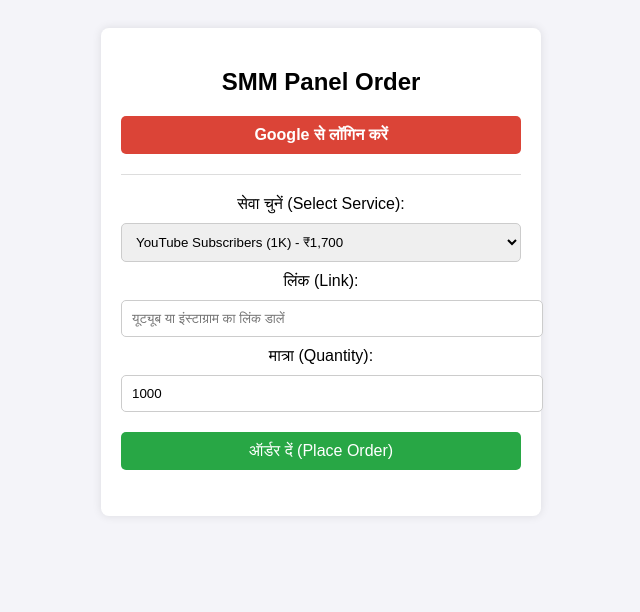
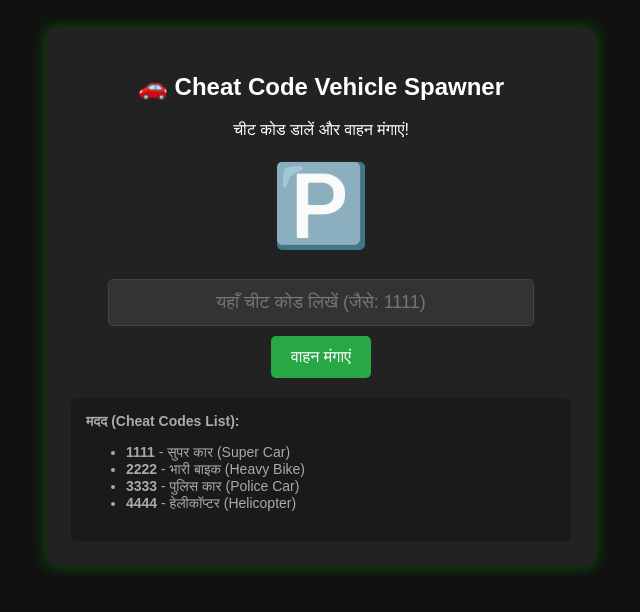
Before and after one commit to kkuvagaming-sketch/my-dream-journey, a website: page index.html in a window 1280 px wide. Shown: the whole page, without its empty margins (319-959 px from the left). Drawn offline with Linux system fonts and the light colour scheme.

Commit message:
Update index.html

```diff
--- a/index.html
+++ b/index.html
@@ -3,82 +3,70 @@
 <head>
     <meta charset="UTF-8">
     <meta name="viewport" content="width=device-width, initial-scale=1.0">
-    <title>My Dream Journey - SMM Panel</title>
+    <title>Indian Cheat Code Game - My Dream Journey</title>
     <style>
-        body { font-family: Arial, sans-serif; background: #f4f4f9; padding: 20px; text-align: center; }
-        .form-container { background: white; max-width: 400px; margin: auto; padding: 20px; border-radius: 8px; box-shadow: 0px 0px 10px rgba(0,0,0,0.1); }
-        select, input, button { width: 100%; padding: 10px; margin: 10px 0; border: 1px solid #ccc; border-radius: 5px; }
-        button { background: #28a745; color: white; font-size: 16px; border: none; cursor: pointer; }
+        body { font-family: Arial, sans-serif; background: #111; color: #fff; text-align: center; padding: 20px; }
+        .game-box { background: #222; max-width: 500px; margin: auto; padding: 25px; border-radius: 10px; box-shadow: 0 0 15px rgba(0,255,0,0.3); }
+        input { width: 80%; padding: 12px; font-size: 18px; border-radius: 5px; border: 1px solid #444; background: #333; color: #fff; text-align: center; margin-bottom: 10px; }
+        button { padding: 12px 20px; font-size: 16px; background: #28a745; color: white; border: none; border-radius: 5px; cursor: pointer; }
         button:hover { background: #218838; }
-        .google-btn { background: #db4437; display: flex; align-items: center; justify-content: center; text-decoration: none; color: white; font-weight: bold; border-radius: 5px; padding: 10px; margin-top: 15px; }
-        .google-btn:hover { background: #c33d2e; }
+        .spawned-item { font-size: 80px; margin: 20px 0; min-height: 100px; }
+        .cheat-list { text-align: left; background: #1a1a1a; padding: 15px; border-radius: 5px; margin-top: 20px; font-size: 14px; color: #aaa; }
     </style>
 </head>
 <body>
 
-    <div class="form-container">
-        <h2>SMM Panel Order</h2>
+    <div class="game-box">
+        <h2>🚗 Cheat Code Vehicle Spawner</h2>
+        <p>चीट कोड डालें और वाहन मंगाएं!</p>
 
-        <!-- Google Login Button -->
-        <a href="/auth/google" class="google-btn">
-            Google से लॉगिन करें
-        </a>
+        <div class="spawned-item" id="vehicleDisplay">🅿️</div>
 
-        <hr style="margin: 20px 0; border: 0; border-top: 1px solid #ddd;">
+        <input type="text" id="cheatInput" placeholder="यहाँ चीट कोड लिखें (जैसे: 1111)">
+        <br>
+        <button onclick="spawnVehicle()">वाहन मंगाएं</button>
 
-        <form id="orderForm">
-            <label for="service">सेवा चुनें (Select Service):</label>
-            <select id="service" required>
-                <option value="9599">YouTube Subscribers (1K) - ₹1,700</option>
-                <option value="7183">YouTube Likes (1K) - ₹150</option>
-                <option value="8533">YouTube Views (1K) - ₹150</option>
-                <option value="11135">Instagram Video Views (1K) - ₹150</option>
-            </select>
+        <p id="message" style="font-weight: bold; margin-top: 15px;"></p>
 
-            <label for="link">लिंक (Link):</label>
-            <input type="text" id="link" placeholder="यूट्यूब या इंस्टाग्राम का लिंक डालें" required />
-
-            <label for="quantity">मात्रा (Quantity):</label>
-            <input type="number" id="quantity" value="1000" min="100" required />
-
-            <button type="submit">ऑर्डर दें (Place Order)</button>
-        </form>
-        <p id="statusMsg" style="margin-top: 15px; font-weight: bold;"></p>
+        <div class="cheat-list">
+            <strong>मदद (Cheat Codes List):</strong>
+            <ul>
+                <li><strong>1111</strong> - सुपर कार (Super Car)</li>
+                <li><strong>2222</strong> - भारी बाइक (Heavy Bike)</li>
+                <li><strong>3333</strong> - पुलिस कार (Police Car)</li>
+                <li><strong>4444</strong> - हेलीकॉप्टर (Helicopter)</li>
+            </ul>
+        </div>
     </div>
 
     <script>
-        document.getElementById('orderForm').addEventListener('submit', async (e) => {
-            e.preventDefault();
-            const msg = document.getElementById('statusMsg');
-            msg.style.color = "blue";
-            msg.innerText = "ऑर्डर भेजा जा रहा है...";
+        function spawnVehicle() {
+            const code = document.getElementById('cheatInput').value.trim();
+            const display = document.getElementById('vehicleDisplay');
+            const msg = document.getElementById('message');
 
-            const payload = {
-                service: document.getElementById('service').value,
-                link: document.getElementById('link').value,
-                quantity: document.getElementById('quantity').value
-            };
-
-            try {
-                const res = await fetch('/create-order', {
-                    method: 'POST',
-                    headers: { 'Content-Type': 'application/json' },
-                    body: JSON.stringify(payload)
-                });
-
-                const result = await res.json();
-                if (result.success) {
-                    msg.style.color = "green";
-                    msg.innerText = "ऑर्डर सफलतापूर्वक सबमिट हो गया!";
-                } else {
-                    msg.style.color = "red";
-                    msg.innerText = "ऑर्डर फेल हो गया: " + (result.error || "त्रुटि");
-                }
-            } catch (err) {
-                msg.style.color = "red";
-                msg.innerText = "कनेक्शन एरर!";
+            if (code === '1111') {
+                display.innerText = '🏎️';
+                msg.style.color = '#00ff00';
+                msg.innerText = "सफलता! सुपर कार आ गई है!";
+            } else if (code === '2222') {
+                display.innerText = '🏍️';
+                msg.style.color = '#00ff00';
+                msg.innerText = "सफलता! भारी बाइक आ गई है!";
+            } else if (code === '3333') {
+                display.innerText = '🚓';
+                msg.style.color = '#00ff00';
+                msg.innerText = "सफलता! पुलिस कार आ गई है!";
+            } else if (code === '4444') {
+                display.innerText = '🚁';
+                msg.style.color = '#00ff00';
+                msg.innerText = "सफलता! हेलीकॉप्टर उड़ान भरने के लिए तैयार है!";
+            } else {
+                display.innerText = '❌';
+                msg.style.color = '#ff4444';
+                msg.innerText = "गलत चीट कोड! सही कोड दोबारा डालें।";
             }
-        });
+        }
     </script>
 
 </body>
```
